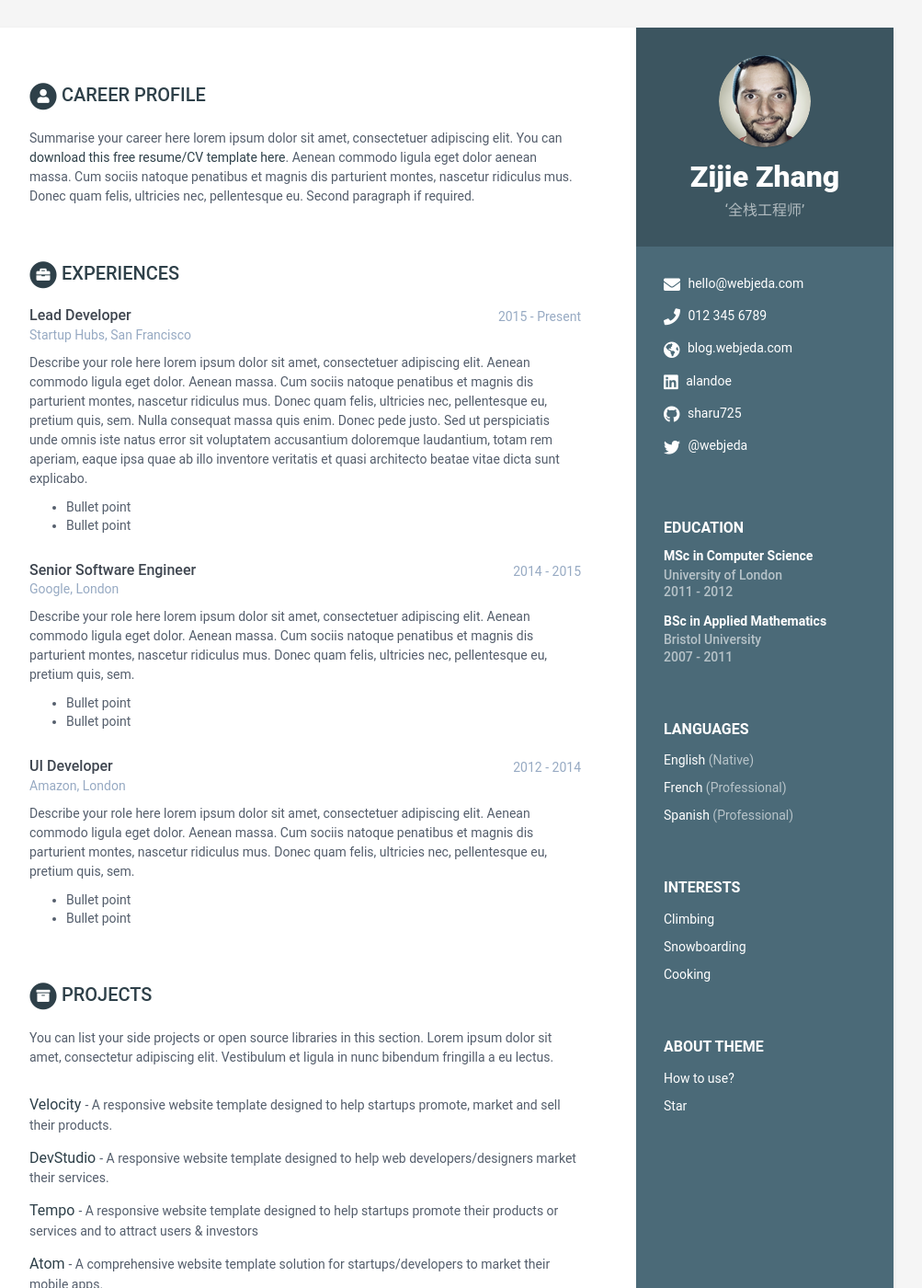
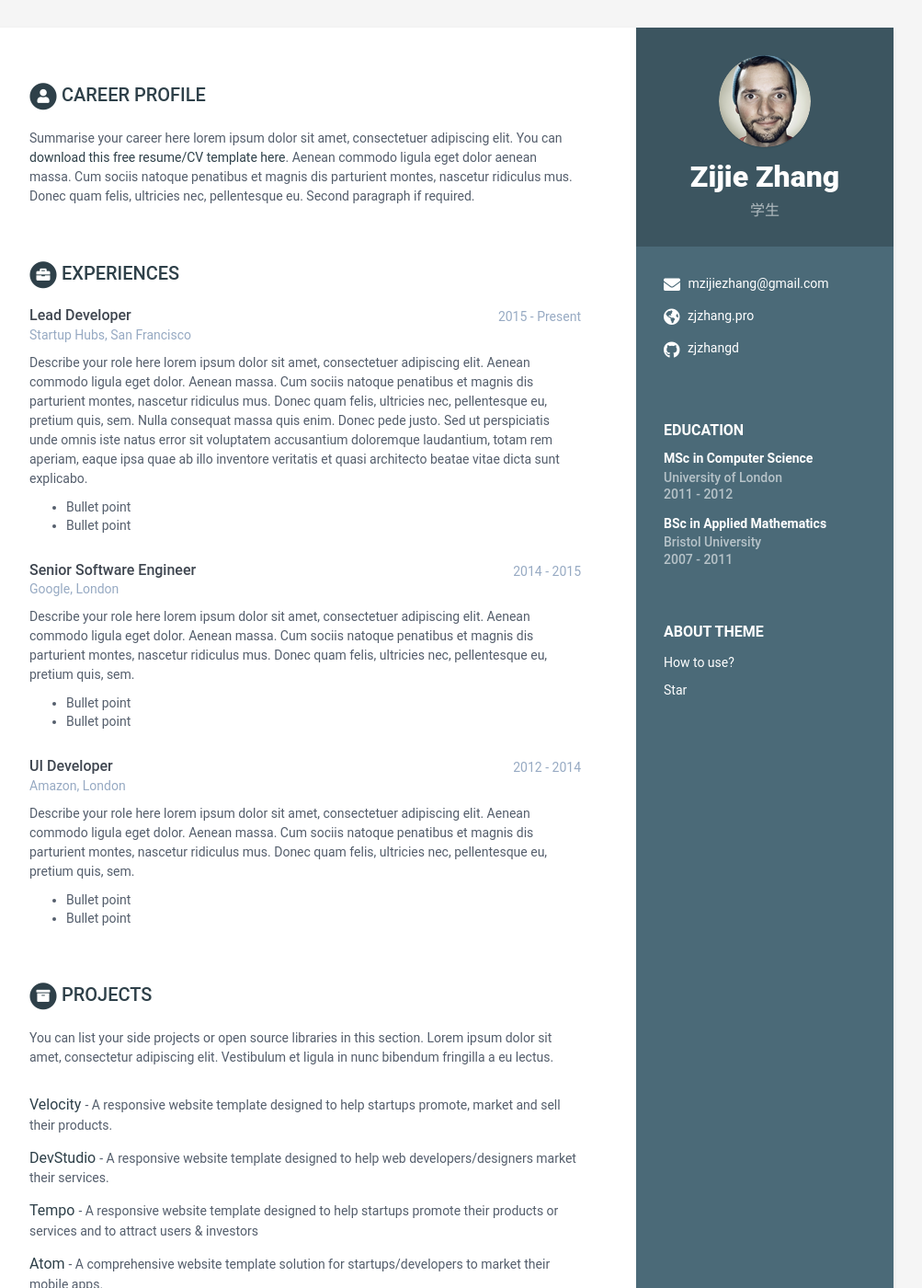
Before and after one commit to jeffzjzhang/zjzhangd.github.io, a Jekyll site: the page built from index.html, in a window 1280 px wide and 1400 px high. Shown: the whole window at 92% size, without its empty margins (168-1171 px from the left). Built offline with Jekyll 4.4.1, drawn with Linux system fonts in a browser that asks for light colours.

Commit message:
update profile

```diff
--- a/_data/data.yml
+++ b/_data/data.yml
@@ -8,40 +8,37 @@ sidebar:
 
     # Profile information
     name: Zijie Zhang
-    tagline: ‘全栈工程师’
+    tagline: 学生
     avatar: profile.png  #place a 100x100 picture inside /assets/images/ folder and provide the name of the file below
 
     # Sidebar links
-    email: hello@webjeda.com
-    phone: 012 345 6789
-    website: blog.webjeda.com #do not add http://
-    linkedin: alandoe
-    github: sharu725
+    email: mzijiezhang@gmail.com
+    phone:
+    website: zjzhang.pro #do not add http://
+    linkedin:
+    github: zjzhangd
     gitlab:
     bitbucket:
-    twitter: '@webjeda'
+    twitter:
     stack-overflow: # Number/Username, e.g. 123456/alandoe
     codewars:
     goodreads: # Number-Username, e.g. 123456-alandoe
 
-    languages:
-      - idiom: English
-        level: Native
+    # languages:
+    #   - idiom: Engish
+    #     level: Native
 
-      - idiom: French
-        level: Professional
+    #   - idiom: French
+    #     level: Professional
 
-      - idiom: Spanish
-        level: Professional
+    #   - idiom: Spanish
+    #     level: Professional
 
-    interests:
-      - item: Climbing
+    兴趣爱好:
+      - item: 烹饪 :)
         link:
 
-      - item: Snowboarding
-        link:
-
-      - item: Cooking
+      - item: 攀岩
         link:
 
 career-profile:
```
